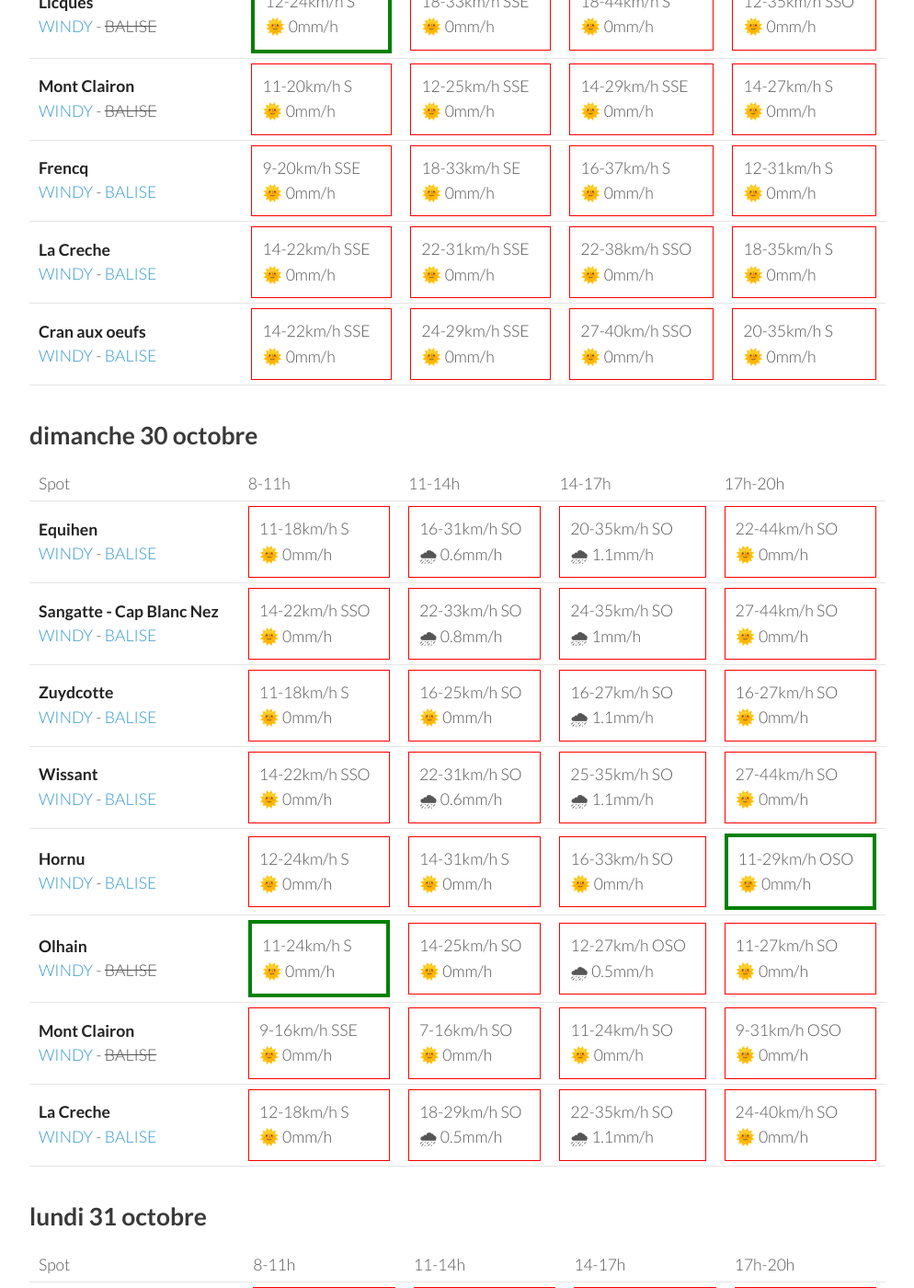
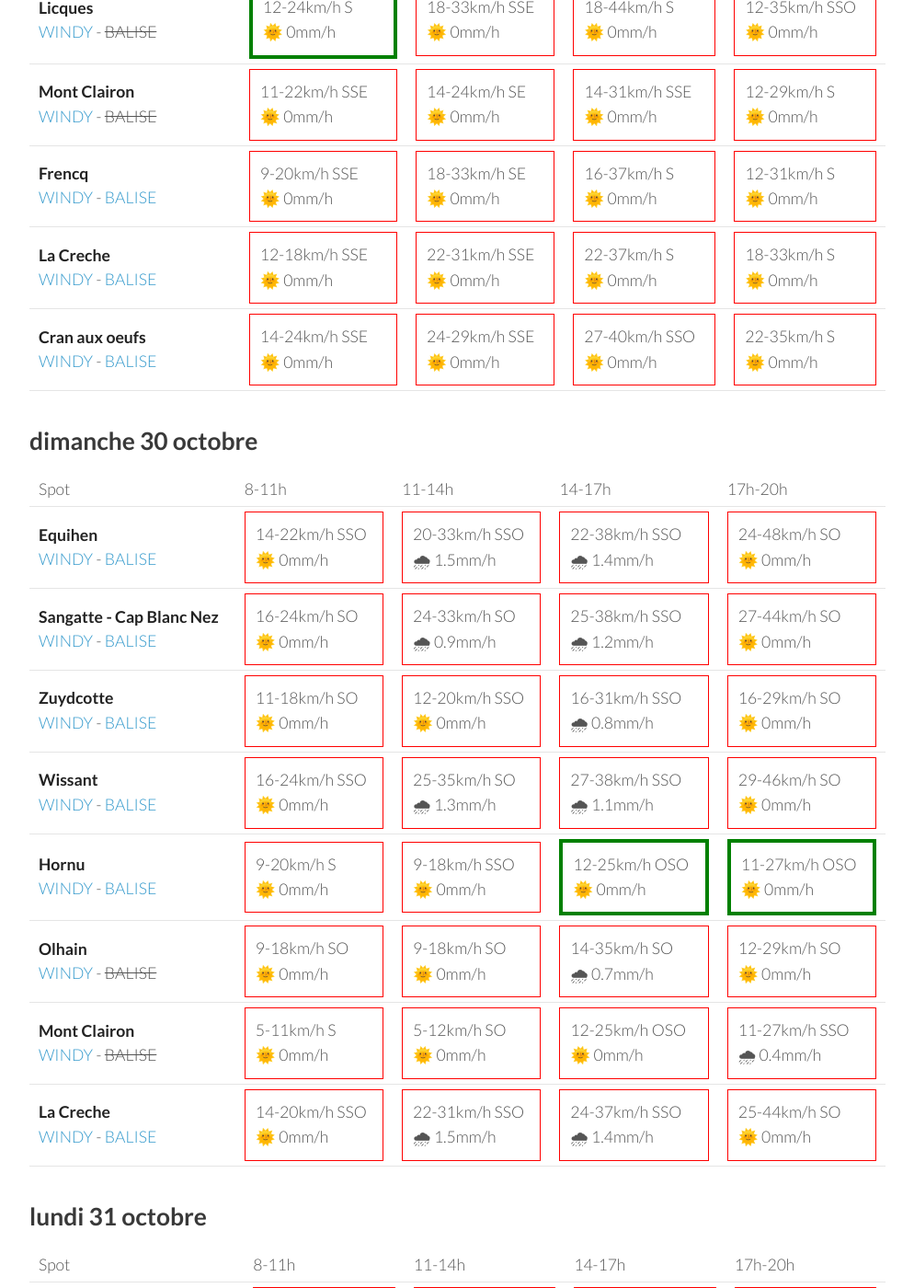
Before and after one commit to parapente-dans-le-nord/parapente-dans-le-nord.github.io, a Jekyll site: the page built from all.markdown, in a window 1280 px wide and 1400 px high, scrolled down 3409 px. Shown: the whole window at 92% size, without its empty margins (26-1020 px from the left). Built offline with Jekyll 4.4.1, drawn with Linux system fonts in a browser that asks for light colours; some of the changed text lies outside the part shown.

Commit message:
update index.markdown

```diff
--- a/all.markdown
+++ b/all.markdown
@@ -24,11 +24,10 @@ page mise à jour le jeudi 27 octobre 13:03
 <tr>
         <td><strong>Equihen</strong>  <br><a href="https://windy.com/50.679/1.572?50.279,1.571,8,m:e3CagdM">WINDY</a> - <span class=""><a href="https://balisemeteo.com/balise_histo.php?idBalise=159">BALISE</a> </span> </td>
 
-            <td><div class="not-flyable"><p>24-40km/h SE</p><p>🌞 0mm/h</p></div></td>
-            <td><div class="not-flyable"><p>25-46km/h SSE</p><p>🌧 0.7mm/h</p></div></td>
-            <td><div class="not-flyable"><p>22-46km/h SSO</p><p>🌞 0mm/h</p></div></td>
-            <td><div class="not-flyable"><p>18-38km/h S</p><p>🌞 0mm/h</p></div></td>
-
+            <td><div class="not-flyable"><p>0-0km/h NA</p><p>🌧️ 0mm/h</p></div></td>
+            <td><div class="not-flyable"><p>25-50km/h SSE</p><p>🌧 0.6mm/h</p></div></td>
+            <td><div class="not-flyable"><p>25-44km/h S</p><p>🌧 0mm/h</p></div></td>
+            <td><div class="not-flyable"><p>20-42km/h S</p><p>🌧 0mm/h</p></div></td>
 
     </tr>
 <tr>
@@ -124,10 +123,11 @@ page mise à jour le jeudi 27 octobre 13:03
 <tr>
         <td><strong>Cran aux oeufs</strong>  <br><a href="https://windy.com/50.847/1.584?50.451,1.582,8,m:e3TagdN">WINDY</a> - <span class=""><a href="https://www.meteociel.fr/temps-reel/obs_villes.php?code2=7004">BALISE</a> </span> </td>
 
-            <td><div class="not-flyable"><p>0-0km/h NA</p><p>🌧️ 0mm/h</p></div></td>
-            <td><div class="not-flyable"><p>33-51km/h SSE</p><p>🌧 1.4mm/h</p></div></td>
-            <td><div class="not-flyable"><p>35-50km/h S</p><p>🌧 0mm/h</p></div></td>
-            <td><div class="not-flyable"><p>27-46km/h S</p><p>🌧 0mm/h</p></div></td>
+            <td><div class="not-flyable"><p>27-33km/h SSE</p><p>🌞 0mm/h</p></div></td>
+            <td><div class="not-flyable"><p>29-42km/h SSE</p><p>🌧 0.3mm/h</p></div></td>
+            <td><div class="not-flyable"><p>31-44km/h SSO</p><p>🌞 0mm/h</p></div></td>
+            <td><div class="not-flyable"><p>22-40km/h S</p><p>🌞 0mm/h</p></div></td>
+
 
     </tr>
 
@@ -149,10 +149,10 @@ page mise à jour le jeudi 27 octobre 13:03
 <tr>
         <td><strong>Equihen</strong>  <br><a href="https://windy.com/50.679/1.572?50.279,1.571,8,m:e3CagdM">WINDY</a> - <span class=""><a href="https://balisemeteo.com/balise_histo.php?idBalise=159">BALISE</a> </span> </td>
 
-            <td><div class="not-flyable"><p>20-33km/h SSE</p><p>🌞 0mm/h</p></div></td>
-            <td><div class="not-flyable"><p>25-42km/h SSO</p><p>🌞 0mm/h</p></div></td>
-            <td><div class="not-flyable"><p>27-46km/h SO</p><p>🌞 0mm/h</p></div></td>
-            <td><div class="not-flyable"><p>18-46km/h OSO</p><p>🌞 0mm/h</p></div></td>
+            <td><div class="not-flyable"><p>20-31km/h SE</p><p>🌞 0mm/h</p></div></td>
+            <td><div class="not-flyable"><p>25-44km/h S</p><p>🌞 0mm/h</p></div></td>
+            <td><div class="not-flyable"><p>25-42km/h SO</p><p>🌞 0mm/h</p></div></td>
+            <td><div class="not-flyable"><p>22-38km/h SO</p><p>🌞 0mm/h</p></div></td>
 
 
     </tr>
@@ -189,8 +189,8 @@ page mise à jour le jeudi 27 octobre 13:03
 <tr>
         <td><strong>Wissant</strong>  <br><a href="https://windy.com/50.885/1.653?50.488,1.653,8,m:e3XagdU">WINDY</a> - <span class=""><a href="https://balisemeteo.com/balise_histo.php?idBalise=159">BALISE</a> </span> </td>
 
-            <td><div class="not-flyable"><p>24-37km/h SSE</p><p>🌞 0mm/h</p></div></td>
-            <td><div class="not-flyable"><p>25-38km/h S</p><p>🌞 0mm/h</p></div></td>
+            <td><div class="not-flyable"><p>24-38km/h SSE</p><p>🌞 0mm/h</p></div></td>
+            <td><div class="not-flyable"><p>25-40km/h S</p><p>🌞 0mm/h</p></div></td>
             <td><div class="not-flyable"><p>29-48km/h SO</p><p>🌞 0mm/h</p></div></td>
             <td><div class="not-flyable"><p>25-40km/h SO</p><p>🌞 0mm/h</p></div></td>
 
@@ -259,10 +259,10 @@ page mise à jour le jeudi 27 octobre 13:03
 <tr>
         <td><strong>Cran aux oeufs</strong>  <br><a href="https://windy.com/50.847/1.584?50.451,1.582,8,m:e3TagdN">WINDY</a> - <span class=""><a href="https://www.meteociel.fr/temps-reel/obs_villes.php?code2=7004">BALISE</a> </span> </td>
 
-            <td><div class="not-flyable"><p>20-33km/h SE</p><p>🌞 0mm/h</p></div></td>
-            <td><div class="not-flyable"><p>25-37km/h SSE</p><p>🌞 0mm/h</p></div></td>
-            <td><div class="not-flyable"><p>29-40km/h SO</p><p>🌞 0mm/h</p></div></td>
-            <td><div class="not-flyable"><p>27-38km/h SO</p><p>🌞 0mm/h</p></div></td>
+            <td><div class="not-flyable"><p>25-33km/h SSE</p><p>🌞 0mm/h</p></div></td>
+            <td><div class="not-flyable"><p>31-40km/h SSO</p><p>🌞 0mm/h</p></div></td>
+            <td><div class="not-flyable"><p>33-42km/h SO</p><p>🌞 0mm/h</p></div></td>
+            <td><div class="not-flyable"><p>24-44km/h SO</p><p>🌞 0mm/h</p></div></td>
 
 
     </tr>
@@ -286,58 +286,58 @@ page mise à jour le jeudi 27 octobre 13:03
         <td><strong>Equihen</strong>  <br><a href="https://windy.com/50.679/1.572?50.279,1.571,8,m:e3CagdM">WINDY</a> - <span class=""><a href="https://balisemeteo.com/balise_histo.php?idBalise=159">BALISE</a> </span> </td>
 
             <td><div class="not-flyable"><p>12-22km/h SSE</p><p>🌞 0mm/h</p></div></td>
-            <td><div class="not-flyable"><p>20-33km/h SE</p><p>🌞 0mm/h</p></div></td>
-            <td><div class="not-flyable"><p>22-40km/h S</p><p>🌞 0mm/h</p></div></td>
-            <td><div class="not-flyable"><p>16-37km/h S</p><p>🌞 0mm/h</p></div></td>
+            <td><div class="not-flyable"><p>22-35km/h SSE</p><p>🌞 0mm/h</p></div></td>
+            <td><div class="not-flyable"><p>20-38km/h S</p><p>🌞 0mm/h</p></div></td>
+            <td><div class="not-flyable"><p>16-35km/h S</p><p>🌞 0mm/h</p></div></td>
 
 
     </tr>
 <tr>
         <td><strong>La Comté</strong>  <br><a href="https://windy.com/50.426/2.500?50.025,2.499,8">WINDY</a> - <span class=""><a href="https://balisemeteo.com/balise.php?idBalise=">BALISE</a> </span> </td>
 
-            <td><div class="not-flyable"><p>12-27km/h S</p><p>🌞 0mm/h</p></div></td>
-            <td><div class="not-flyable"><p>18-31km/h SSE</p><p>🌞 0mm/h</p></div></td>
+            <td><div class="not-flyable"><p>12-25km/h SSO</p><p>🌞 0mm/h</p></div></td>
+            <td><div class="not-flyable"><p>18-33km/h S</p><p>🌞 0mm/h</p></div></td>
             <td><div class="not-flyable"><p>20-38km/h S</p><p>🌞 0mm/h</p></div></td>
-            <td><div class="not-flyable"><p>16-35km/h S</p><p>🌞 0mm/h</p></div></td>
+            <td><div class="not-flyable"><p>16-37km/h S</p><p>🌞 0mm/h</p></div></td>
 
 
     </tr>
 <tr>
         <td><strong>Sangatte - Cap Blanc Nez</strong>  <br><a href="https://windy.com/50.945/1.742?50.548,1.741,8,m:e33agd3">WINDY</a> - <span class=""><a href="https://balisemeteo.com/balise_histo.php?idBalise=159">BALISE</a> </span> </td>
 
-            <td><div class="not-flyable"><p>11-24km/h SSE</p><p>🌞 0mm/h</p></div></td>
-            <td><div class="not-flyable"><p>20-27km/h SSE</p><p>🌞 0mm/h</p></div></td>
-            <td><div class="not-flyable"><p>25-44km/h SSO</p><p>🌞 0mm/h</p></div></td>
-            <td><div class="not-flyable"><p>20-37km/h SSO</p><p>🌞 0mm/h</p></div></td>
+            <td><div class="not-flyable"><p>7-22km/h SE</p><p>🌞 0mm/h</p></div></td>
+            <td><div class="not-flyable"><p>18-25km/h SSE</p><p>🌞 0mm/h</p></div></td>
+            <td><div class="not-flyable"><p>24-37km/h S</p><p>🌞 0mm/h</p></div></td>
+            <td><div class="not-flyable"><p>18-35km/h SSO</p><p>🌞 0mm/h</p></div></td>
 
 
     </tr>
 <tr>
         <td><strong>Zuydcotte</strong>  <br><a href="https://windy.com/51.064/2.491?50.669,2.488,8,m:e4hagfk">WINDY</a> - <span class=""><a href="https://www.allosurf.net/meteo/live/dunkerque-station-meteo-lfak-8329.html">BALISE</a> </span> </td>
 
-            <td><div class="not-flyable"><p>9-18km/h SE</p><p>🌞 0mm/h</p></div></td>
+            <td><div class="not-flyable"><p>9-20km/h SSE</p><p>🌞 0mm/h</p></div></td>
             <td><div class="not-flyable"><p>16-24km/h SSE</p><p>🌞 0mm/h</p></div></td>
-            <td><div class="not-flyable"><p>22-37km/h S</p><p>🌞 0mm/h</p></div></td>
-            <td><div class="not-flyable"><p>14-33km/h S</p><p>🌞 0mm/h</p></div></td>
+            <td><div class="not-flyable"><p>20-31km/h S</p><p>🌞 0mm/h</p></div></td>
+            <td><div class="not-flyable"><p>14-31km/h S</p><p>🌞 0mm/h</p></div></td>
 
 
     </tr>
 <tr>
         <td><strong>Wissant</strong>  <br><a href="https://windy.com/50.885/1.653?50.488,1.653,8,m:e3XagdU">WINDY</a> - <span class=""><a href="https://balisemeteo.com/balise_histo.php?idBalise=159">BALISE</a> </span> </td>
 
-            <td><div class="not-flyable"><p>12-24km/h SSE</p><p>🌞 0mm/h</p></div></td>
-            <td><div class="not-flyable"><p>22-31km/h SSE</p><p>🌞 0mm/h</p></div></td>
-            <td><div class="not-flyable"><p>25-44km/h SSO</p><p>🌞 0mm/h</p></div></td>
-            <td><div class="not-flyable"><p>20-37km/h SSO</p><p>🌞 0mm/h</p></div></td>
+            <td><div class="not-flyable"><p>9-20km/h SSE</p><p>🌞 0mm/h</p></div></td>
+            <td><div class="not-flyable"><p>22-29km/h SSE</p><p>🌞 0mm/h</p></div></td>
+            <td><div class="not-flyable"><p>24-38km/h S</p><p>🌞 0mm/h</p></div></td>
+            <td><div class="not-flyable"><p>20-35km/h S</p><p>🌞 0mm/h</p></div></td>
 
 
     </tr>
 <tr>
         <td><strong>Hornu</strong>  <br><a href="https://windy.com/50.424/3.819?50.024,3.818,8,m:e3daghw">WINDY</a> - <span class=""><a href="https://balisemeteo.com/balise_histo.php?idBalise=5040">BALISE</a> </span> </td>
 
-            <td><div class="not-flyable"><p>14-31km/h S</p><p>🌞 0mm/h</p></div></td>
-            <td><div class="not-flyable"><p>14-29km/h SSE</p><p>🌞 0mm/h</p></div></td>
-            <td><div class="not-flyable"><p>18-37km/h S</p><p>🌞 0mm/h</p></div></td>
+            <td><div class="not-flyable"><p>14-33km/h S</p><p>🌞 0mm/h</p></div></td>
+            <td><div class="not-flyable"><p>16-31km/h SSE</p><p>🌞 0mm/h</p></div></td>
+            <td><div class="not-flyable"><p>18-35km/h S</p><p>🌞 0mm/h</p></div></td>
             <td><div class="not-flyable"><p>18-35km/h S</p><p>🌞 0mm/h</p></div></td>
 
 
@@ -345,8 +345,8 @@ page mise à jour le jeudi 27 octobre 13:03
 <tr>
         <td><strong>Olhain</strong>  <br><a href="https://windy.com/50.434/2.586?50.031,2.587,8,m:e3eagft">WINDY</a> - <span class="no-balise"> BALISE </span> </td>
 
-            <td><div class="not-flyable"><p>12-27km/h S</p><p>🌞 0mm/h</p></div></td>
-            <td><div class="not-flyable"><p>18-31km/h SSE</p><p>🌞 0mm/h</p></div></td>
+            <td><div class="flyable"><p>14-25km/h SSO</p><p>🌞 0mm/h</p></div></td>
+            <td><div class="not-flyable"><p>18-33km/h S</p><p>🌞 0mm/h</p></div></td>
             <td><div class="not-flyable"><p>20-38km/h S</p><p>🌞 0mm/h</p></div></td>
             <td><div class="not-flyable"><p>16-37km/h S</p><p>🌞 0mm/h</p></div></td>
 
@@ -365,10 +365,10 @@ page mise à jour le jeudi 27 octobre 13:03
 <tr>
         <td><strong>Mont Clairon</strong>  <br><a href="https://windy.com/49.919/2.729?49.515,2.730,8,m:e2magfH">WINDY</a> - <span class="no-balise"> BALISE </span> </td>
 
-            <td><div class="not-flyable"><p>11-20km/h S</p><p>🌞 0mm/h</p></div></td>
-            <td><div class="not-flyable"><p>12-25km/h SSE</p><p>🌞 0mm/h</p></div></td>
-            <td><div class="not-flyable"><p>14-29km/h SSE</p><p>🌞 0mm/h</p></div></td>
-            <td><div class="not-flyable"><p>14-27km/h S</p><p>🌞 0mm/h</p></div></td>
+            <td><div class="not-flyable"><p>11-22km/h SSE</p><p>🌞 0mm/h</p></div></td>
+            <td><div class="not-flyable"><p>14-24km/h SE</p><p>🌞 0mm/h</p></div></td>
+            <td><div class="not-flyable"><p>14-31km/h SSE</p><p>🌞 0mm/h</p></div></td>
+            <td><div class="not-flyable"><p>12-29km/h S</p><p>🌞 0mm/h</p></div></td>
 
 
     </tr>
@@ -385,20 +385,20 @@ page mise à jour le jeudi 27 octobre 13:03
 <tr>
         <td><strong>La Creche</strong>  <br><a href="https://windy.com/50.751/1.606?50.352,1.604,8,m:e3KagdP">WINDY</a> - <span class=""><a href="https://www.meteociel.fr/temps-reel/obs_villes.php?code2=7004">BALISE</a> </span> </td>
 
-            <td><div class="not-flyable"><p>14-22km/h SSE</p><p>🌞 0mm/h</p></div></td>
+            <td><div class="not-flyable"><p>12-18km/h SSE</p><p>🌞 0mm/h</p></div></td>
             <td><div class="not-flyable"><p>22-31km/h SSE</p><p>🌞 0mm/h</p></div></td>
-            <td><div class="not-flyable"><p>22-38km/h SSO</p><p>🌞 0mm/h</p></div></td>
-            <td><div class="not-flyable"><p>18-35km/h S</p><p>🌞 0mm/h</p></div></td>
+            <td><div class="not-flyable"><p>22-37km/h S</p><p>🌞 0mm/h</p></div></td>
+            <td><div class="not-flyable"><p>18-33km/h S</p><p>🌞 0mm/h</p></div></td>
 
 
     </tr>
 <tr>
         <td><strong>Cran aux oeufs</strong>  <br><a href="https://windy.com/50.847/1.584?50.451,1.582,8,m:e3TagdN">WINDY</a> - <span class=""><a href="https://www.meteociel.fr/temps-reel/obs_villes.php?code2=7004">BALISE</a> </span> </td>
 
-            <td><div class="not-flyable"><p>14-22km/h SSE</p><p>🌞 0mm/h</p></div></td>
+            <td><div class="not-flyable"><p>14-24km/h SSE</p><p>🌞 0mm/h</p></div></td>
             <td><div class="not-flyable"><p>24-29km/h SSE</p><p>🌞 0mm/h</p></div></td>
             <td><div class="not-flyable"><p>27-40km/h SSO</p><p>🌞 0mm/h</p></div></td>
-            <td><div class="not-flyable"><p>20-35km/h S</p><p>🌞 0mm/h</p></div></td>
+            <td><div class="not-flyable"><p>22-35km/h S</p><p>🌞 0mm/h</p></div></td>
 
 
     </tr>
@@ -421,19 +421,19 @@ page mise à jour le jeudi 27 octobre 13:03
 <tr>
         <td><strong>Equihen</strong>  <br><a href="https://windy.com/50.679/1.572?50.279,1.571,8,m:e3CagdM">WINDY</a> - <span class=""><a href="https://balisemeteo.com/balise_histo.php?idBalise=159">BALISE</a> </span> </td>
 
-            <td><div class="not-flyable"><p>11-18km/h S</p><p>🌞 0mm/h</p></div></td>
-            <td><div class="not-flyable"><p>16-31km/h SO</p><p>🌧 0.6mm/h</p></div></td>
-            <td><div class="not-flyable"><p>20-35km/h SO</p><p>🌧 1.1mm/h</p></div></td>
-            <td><div class="not-flyable"><p>22-44km/h SO</p><p>🌞 0mm/h</p></div></td>
+            <td><div class="not-flyable"><p>14-22km/h SSO</p><p>🌞 0mm/h</p></div></td>
+            <td><div class="not-flyable"><p>20-33km/h SSO</p><p>🌧 1.5mm/h</p></div></td>
+            <td><div class="not-flyable"><p>22-38km/h SSO</p><p>🌧 1.4mm/h</p></div></td>
+            <td><div class="not-flyable"><p>24-48km/h SO</p><p>🌞 0mm/h</p></div></td>
 
 
     </tr>
 <tr>
         <td><strong>Sangatte - Cap Blanc Nez</strong>  <br><a href="https://windy.com/50.945/1.742?50.548,1.741,8,m:e33agd3">WINDY</a> - <span class=""><a href="https://balisemeteo.com/balise_histo.php?idBalise=159">BALISE</a> </span> </td>
 
-            <td><div class="not-flyable"><p>14-22km/h SSO</p><p>🌞 0mm/h</p></div></td>
-            <td><div class="not-flyable"><p>22-33km/h SO</p><p>🌧 0.8mm/h</p></div></td>
-            <td><div class="not-flyable"><p>24-35km/h SO</p><p>🌧 1mm/h</p></div></td>
+            <td><div class="not-flyable"><p>16-24km/h SO</p><p>🌞 0mm/h</p></div></td>
+            <td><div class="not-flyable"><p>24-33km/h SO</p><p>🌧 0.9mm/h</p></div></td>
+            <td><div class="not-flyable"><p>25-38km/h SSO</p><p>🌧 1.2mm/h</p></div></td>
             <td><div class="not-flyable"><p>27-44km/h SO</p><p>🌞 0mm/h</p></div></td>
 
 
@@ -441,60 +441,60 @@ page mise à jour le jeudi 27 octobre 13:03
 <tr>
         <td><strong>Zuydcotte</strong>  <br><a href="https://windy.com/51.064/2.491?50.669,2.488,8,m:e4hagfk">WINDY</a> - <span class=""><a href="https://www.allosurf.net/meteo/live/dunkerque-station-meteo-lfak-8329.html">BALISE</a> </span> </td>
 
-            <td><div class="not-flyable"><p>11-18km/h S</p><p>🌞 0mm/h</p></div></td>
-            <td><div class="not-flyable"><p>16-25km/h SO</p><p>🌞 0mm/h</p></div></td>
-            <td><div class="not-flyable"><p>16-27km/h SO</p><p>🌧 1.1mm/h</p></div></td>
-            <td><div class="not-flyable"><p>16-27km/h SO</p><p>🌞 0mm/h</p></div></td>
+            <td><div class="not-flyable"><p>11-18km/h SO</p><p>🌞 0mm/h</p></div></td>
+            <td><div class="not-flyable"><p>12-20km/h SSO</p><p>🌞 0mm/h</p></div></td>
+            <td><div class="not-flyable"><p>16-31km/h SSO</p><p>🌧 0.8mm/h</p></div></td>
+            <td><div class="not-flyable"><p>16-29km/h SO</p><p>🌞 0mm/h</p></div></td>
 
 
     </tr>
 <tr>
         <td><strong>Wissant</strong>  <br><a href="https://windy.com/50.885/1.653?50.488,1.653,8,m:e3XagdU">WINDY</a> - <span class=""><a href="https://balisemeteo.com/balise_histo.php?idBalise=159">BALISE</a> </span> </td>
 
-            <td><div class="not-flyable"><p>14-22km/h SSO</p><p>🌞 0mm/h</p></div></td>
-            <td><div class="not-flyable"><p>22-31km/h SO</p><p>🌧 0.6mm/h</p></div></td>
-            <td><div class="not-flyable"><p>25-35km/h SO</p><p>🌧 1.1mm/h</p></div></td>
-            <td><div class="not-flyable"><p>27-44km/h SO</p><p>🌞 0mm/h</p></div></td>
+            <td><div class="not-flyable"><p>16-24km/h SSO</p><p>🌞 0mm/h</p></div></td>
+            <td><div class="not-flyable"><p>25-35km/h SO</p><p>🌧 1.3mm/h</p></div></td>
+            <td><div class="not-flyable"><p>27-38km/h SSO</p><p>🌧 1.1mm/h</p></div></td>
+            <td><div class="not-flyable"><p>29-46km/h SO</p><p>🌞 0mm/h</p></div></td>
 
 
     </tr>
 <tr>
         <td><strong>Hornu</strong>  <br><a href="https://windy.com/50.424/3.819?50.024,3.818,8,m:e3daghw">WINDY</a> - <span class=""><a href="https://balisemeteo.com/balise_histo.php?idBalise=5040">BALISE</a> </span> </td>
 
-            <td><div class="not-flyable"><p>12-24km/h S</p><p>🌞 0mm/h</p></div></td>
-            <td><div class="not-flyable"><p>14-31km/h S</p><p>🌞 0mm/h</p></div></td>
-            <td><div class="not-flyable"><p>16-33km/h SO</p><p>🌞 0mm/h</p></div></td>
-            <td><div class="flyable"><p>11-29km/h OSO</p><p>🌞 0mm/h</p></div></td>
+            <td><div class="not-flyable"><p>9-20km/h S</p><p>🌞 0mm/h</p></div></td>
+            <td><div class="not-flyable"><p>9-18km/h SSO</p><p>🌞 0mm/h</p></div></td>
+            <td><div class="flyable"><p>12-25km/h OSO</p><p>🌞 0mm/h</p></div></td>
+            <td><div class="flyable"><p>11-27km/h OSO</p><p>🌞 0mm/h</p></div></td>
 
 
     </tr>
 <tr>
         <td><strong>Olhain</strong>  <br><a href="https://windy.com/50.434/2.586?50.031,2.587,8,m:e3eagft">WINDY</a> - <span class="no-balise"> BALISE </span> </td>
 
-            <td><div class="flyable"><p>11-24km/h S</p><p>🌞 0mm/h</p></div></td>
-            <td><div class="not-flyable"><p>14-25km/h SO</p><p>🌞 0mm/h</p></div></td>
-            <td><div class="not-flyable"><p>12-27km/h OSO</p><p>🌧 0.5mm/h</p></div></td>
-            <td><div class="not-flyable"><p>11-27km/h SO</p><p>🌞 0mm/h</p></div></td>
+            <td><div class="not-flyable"><p>9-18km/h SO</p><p>🌞 0mm/h</p></div></td>
+            <td><div class="not-flyable"><p>9-18km/h SO</p><p>🌞 0mm/h</p></div></td>
+            <td><div class="not-flyable"><p>14-35km/h SO</p><p>🌧 0.7mm/h</p></div></td>
+            <td><div class="not-flyable"><p>12-29km/h SO</p><p>🌞 0mm/h</p></div></td>
 
 
     </tr>
 <tr>
         <td><strong>Mont Clairon</strong>  <br><a href="https://windy.com/49.919/2.729?49.515,2.730,8,m:e2magfH">WINDY</a> - <span class="no-balise"> BALISE </span> </td>
 
-            <td><div class="not-flyable"><p>9-16km/h SSE</p><p>🌞 0mm/h</p></div></td>
-            <td><div class="not-flyable"><p>7-16km/h SO</p><p>🌞 0mm/h</p></div></td>
-            <td><div class="not-flyable"><p>11-24km/h SO</p><p>🌞 0mm/h</p></div></td>
-            <td><div class="not-flyable"><p>9-31km/h OSO</p><p>🌞 0mm/h</p></div></td>
+            <td><div class="not-flyable"><p>5-11km/h S</p><p>🌞 0mm/h</p></div></td>
+            <td><div class="not-flyable"><p>5-12km/h SO</p><p>🌞 0mm/h</p></div></td>
+            <td><div class="not-flyable"><p>12-25km/h OSO</p><p>🌞 0mm/h</p></div></td>
+            <td><div class="not-flyable"><p>11-27km/h SSO</p><p>🌧 0.4mm/h</p></div></td>
 
 
     </tr>
 <tr>
         <td><strong>La Creche</strong>  <br><a href="https://windy.com/50.751/1.606?50.352,1.604,8,m:e3KagdP">WINDY</a> - <span class=""><a href="https://www.meteociel.fr/temps-reel/obs_villes.php?code2=7004">BALISE</a> </span> </td>
 
-            <td><div class="not-flyable"><p>12-18km/h S</p><p>🌞 0mm/h</p></div></td>
-            <td><div class="not-flyable"><p>18-29km/h SO</p><p>🌧 0.5mm/h</p></div></td>
-            <td><div class="not-flyable"><p>22-35km/h SO</p><p>🌧 1.1mm/h</p></div></td>
-            <td><div class="not-flyable"><p>24-40km/h SO</p><p>🌞 0mm/h</p></div></td>
+            <td><div class="not-flyable"><p>14-20km/h SSO</p><p>🌞 0mm/h</p></div></td>
+            <td><div class="not-flyable"><p>22-31km/h SSO</p><p>🌧 1.5mm/h</p></div></td>
+            <td><div class="not-flyable"><p>24-37km/h SSO</p><p>🌧 1.4mm/h</p></div></td>
+            <td><div class="not-flyable"><p>25-44km/h SO</p><p>🌞 0mm/h</p></div></td>
 
 
     </tr>
@@ -627,7 +627,7 @@ page mise à jour le jeudi 27 octobre 13:03
 <tr>
         <td><strong>Cran aux oeufs</strong>  <br><a href="https://windy.com/50.847/1.584?50.451,1.582,8,m:e3TagdN">WINDY</a> - <span class=""><a href="https://www.meteociel.fr/temps-reel/obs_villes.php?code2=7004">BALISE</a> </span> </td>
 
-            <td><div class="not-flyable"><p>20-29km/h SSE</p><p>🌞 0mm/h</p></div></td>
+            <td><div class="not-flyable"><p>20-31km/h SSE</p><p>🌞 0mm/h</p></div></td>
             <td><div class="not-flyable"><p>22-29km/h SSE</p><p>🌞 0mm/h</p></div></td>
             <td><div class="not-flyable"><p>20-29km/h SSE</p><p>🌞 0mm/h</p></div></td>
             <td><div class="not-flyable"><p>24-31km/h S</p><p>🌞 0mm/h</p></div></td>
```
Also changed, not shown: other parts of all.markdown (+1 -1 lines), index.markdown (+15 -15 lines).
